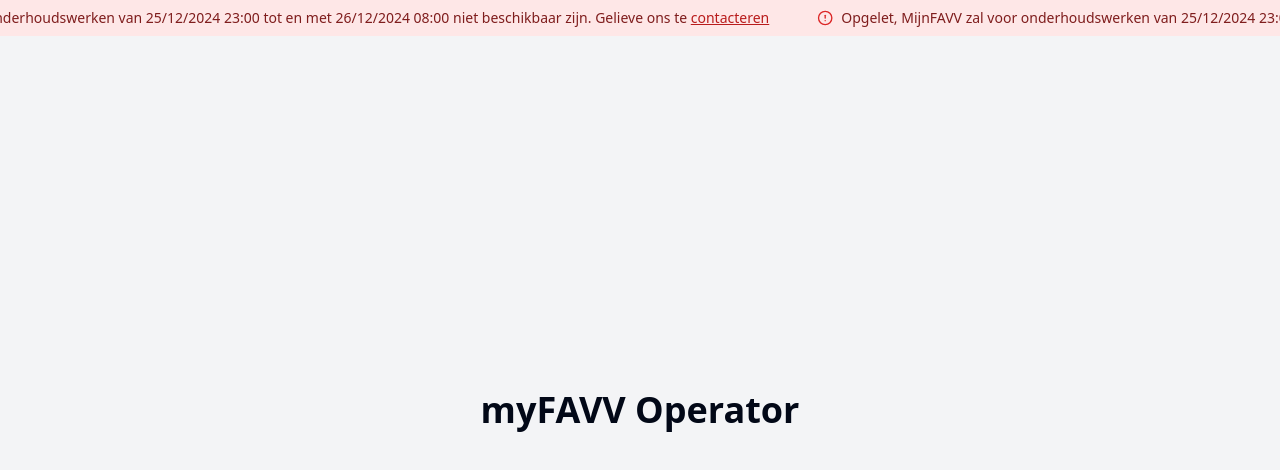
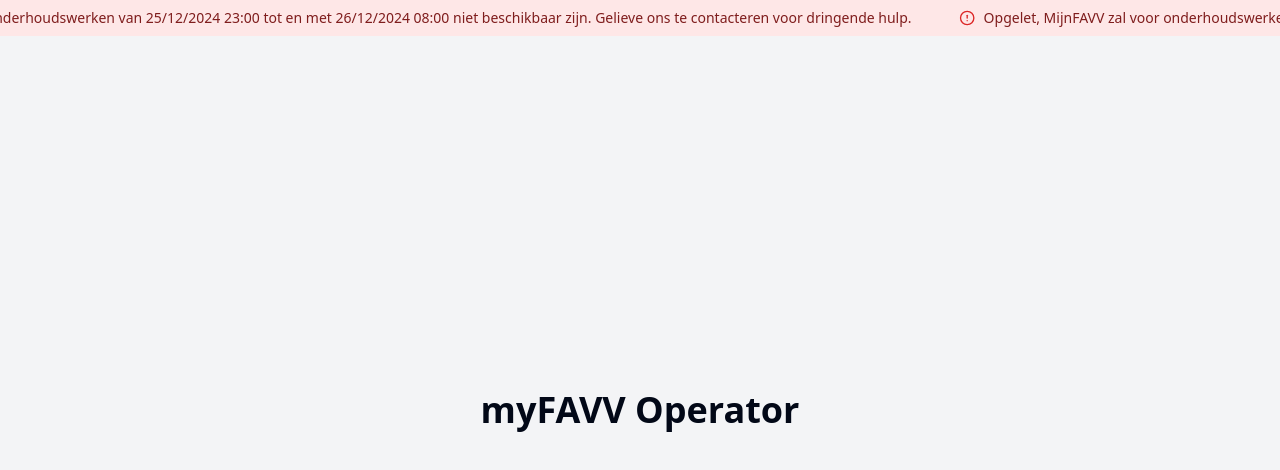
Before and after one commit to JazzyLeopard/banner-track-trace, a React (Vite) app: page / in a window 1280 px wide. Shown: the top 470 px of the page. Built offline with nearby package versions, Linux system fonts and the light colour scheme.

Commit message:
Update maintenance banner text
Changed the second sentence of the maintenance banner to say "Gelieve ons te contacteren voor dringende hulp."
[skip gpt_engineer]

```diff
--- a/src/components/MaintenanceBanner.tsx
+++ b/src/components/MaintenanceBanner.tsx
@@ -6,7 +6,7 @@ interface MaintenanceBannerProps {
 }
 
 const MaintenanceBanner = ({ className }: MaintenanceBannerProps) => {
-  const bannerText = "Opgelet, MijnFAVV zal voor onderhoudswerken van 25/12/2024 23:00 tot en met 26/12/2024 08:00 niet beschikbaar zijn. Gelieve ons te ";
+  const bannerText = "Opgelet, MijnFAVV zal voor onderhoudswerken van 25/12/2024 23:00 tot en met 26/12/2024 08:00 niet beschikbaar zijn. Gelieve ons te contacteren voor dringende hulp.";
 
   return (
     <div className={cn(
@@ -18,9 +18,6 @@ const MaintenanceBanner = ({ className }: MaintenanceBannerProps) => {
           <AlertCircle className="h-4 w-4 text-red-600 shrink-0" />
           <span className="text-red-900 text-sm">
             {bannerText}
-            <a href="#contact" className="text-red-700 hover:text-red-800 underline">
-              contacteren
-            </a>
           </span>
         </div>
         {/* Duplicate for seamless loop */}
@@ -28,9 +25,6 @@ const MaintenanceBanner = ({ className }: MaintenanceBannerProps) => {
           <AlertCircle className="h-4 w-4 text-red-600 shrink-0" />
           <span className="text-red-900 text-sm">
             {bannerText}
-            <a href="#contact" className="text-red-700 hover:text-red-800 underline">
-              contacteren
-            </a>
           </span>
         </div>
       </div>
```
